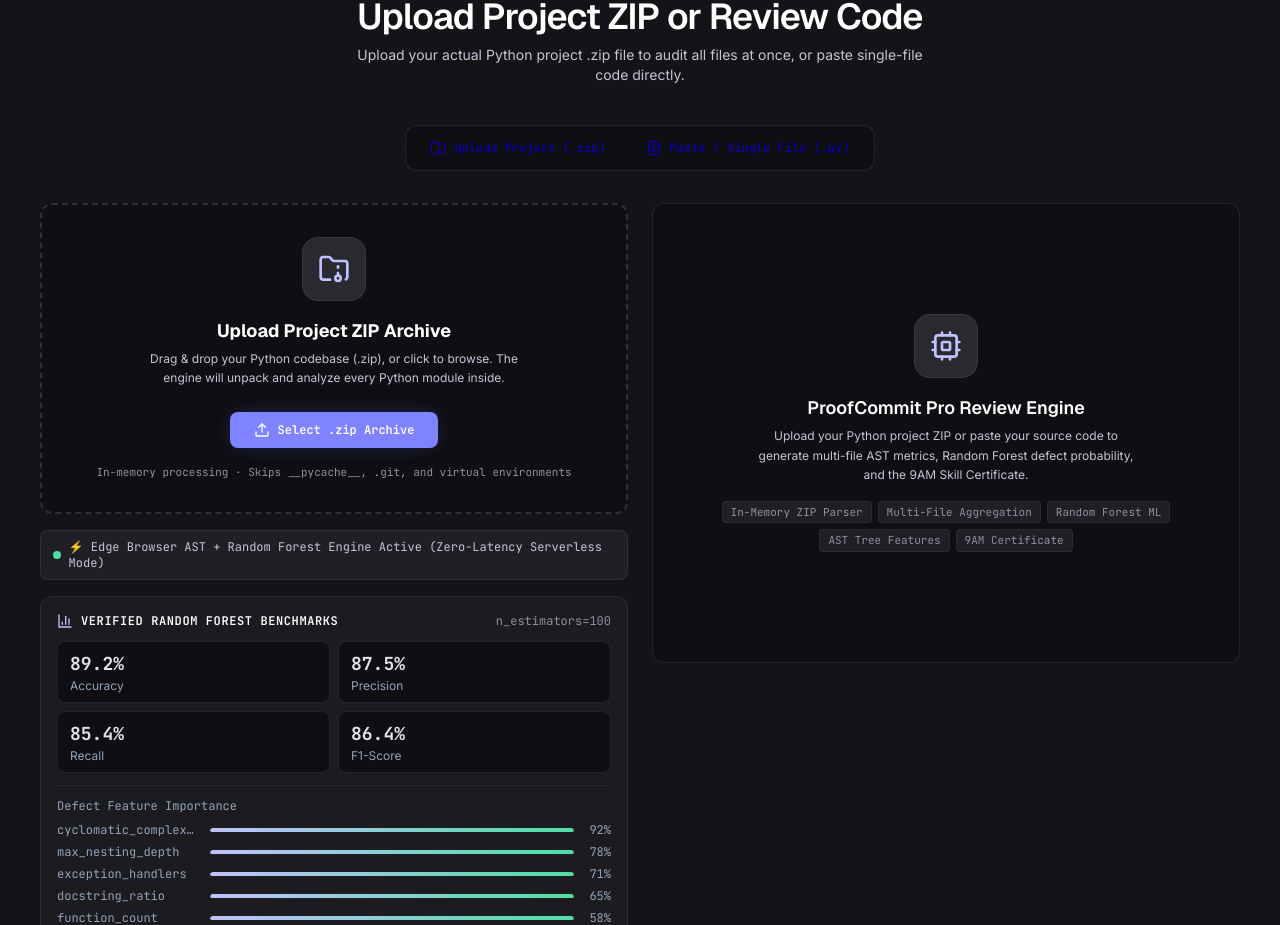
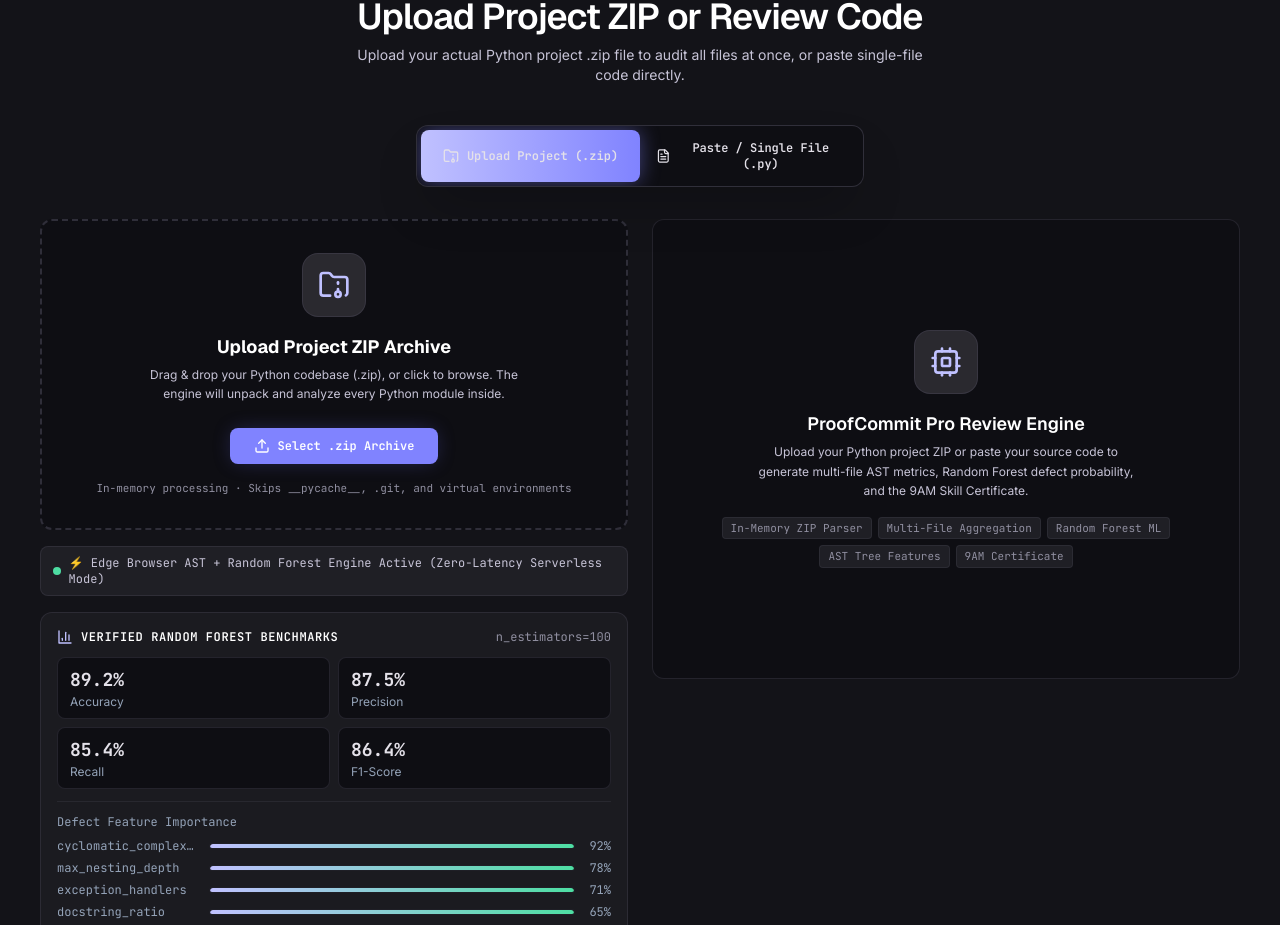
Before and after one commit to anshckool/ProofCommit-Pro, a React (Vite) app in the folder proofcommit-pro/frontend/: page / in a window 1280 px wide. Shown: the part 1597-2522 px from the top of the page. Built offline with nearby package versions, Linux system fonts and the light colour scheme.

Commit message:
feat(ui): add animated sliding pill highlight to input mode switcher

```diff
--- a/proofcommit-pro/frontend/src/App.jsx
+++ b/proofcommit-pro/frontend/src/App.jsx
@@ -1153,6 +1153,7 @@ export default function App() {
               <a
                 className="inline-flex items-center gap-space-sm px-space-xl py-space-md rounded-lg font-mono text-xs font-semibold bg-primary-container text-white hover:bg-primary-container/90 transition-all shadow-[0_0_24px_-4px_rgba(99,102,241,0.35)]"
                 href="#demo"
+                onClick={() => setInputMode('zip')}
               >
                 <FolderArchive className="w-4 h-4" />
                 <span>Upload Project ZIP</span>
@@ -1161,6 +1162,7 @@ export default function App() {
               <a
                 className="inline-flex items-center gap-space-sm px-space-xl py-space-md rounded-lg font-mono text-xs font-medium bg-surface-container border border-outline-variant/50 text-on-surface-variant hover:text-white hover:border-outline-variant transition-colors"
                 href="#demo"
+                onClick={() => setInputMode('single')}
               >
                 <FileCode className="w-4 h-4 text-primary" />
                 <span>Paste Code Directly</span>
@@ -1297,26 +1299,40 @@ export default function App() {
               </p>
             </div>
 
-            {/* Mode Switcher Tabs */}
-            <div className="flex justify-center mb-8">
-              <div className="inline-flex p-1 bg-surface-container-lowest border border-outline-variant/40 rounded-xl font-mono text-xs">
+            {/* Mode Switcher Tabs with Animated Sliding Pill */}
+            <div className="flex justify-center mb-8 px-4">
+              <div className="relative flex p-1 bg-[#0e0e13] border border-[#464554]/60 rounded-xl font-mono text-xs max-w-md w-full shadow-2xl overflow-hidden">
+                {/* Animated Sliding Highlight Pill */}
+                <div
+                  className="absolute top-1 bottom-1 w-[calc(50%-4px)] rounded-lg bg-gradient-to-r from-[#c0c1ff] to-[#8083ff] shadow-[0_0_20px_rgba(128,131,255,0.45)] transition-transform duration-300 ease-out pointer-events-none"
+                  style={{
+                    left: '4px',
+                    transform: inputMode === 'zip' ? 'translateX(0%)' : 'translateX(100%)',
+                  }}
+                />
+
+                {/* Tab 1: ZIP */}
                 <button
+                  type="button"
                   onClick={() => { setInputMode('zip'); setError(null) }}
-                  className={`flex items-center gap-2 px-5 py-2.5 rounded-lg transition-all font-semibold \${
+                  className={`relative z-10 flex-1 flex items-center justify-center gap-2 py-2.5 px-4 rounded-lg transition-colors duration-200 font-semibold \${
                     inputMode === 'zip'
-                      ? 'bg-primary text-on-primary shadow-[0_0_12px_rgba(192,193,255,0.3)]'
-                      : 'text-on-surface-variant hover:text-white'
+                      ? 'text-[#0a0a0f] font-bold'
+                      : 'text-[#908fa0] hover:text-white'
                   }`}
                 >
                   <FolderArchive className="w-4 h-4" />
                   <span>Upload Project (.zip)</span>
                 </button>
+
+                {/* Tab 2: Single */}
                 <button
+                  type="button"
                   onClick={() => { setInputMode('single'); setError(null) }}
-                  className={`flex items-center gap-2 px-5 py-2.5 rounded-lg transition-all font-semibold \${
+                  className={`relative z-10 flex-1 flex items-center justify-center gap-2 py-2.5 px-4 rounded-lg transition-colors duration-200 font-semibold \${
                     inputMode === 'single'
-                      ? 'bg-primary text-on-primary shadow-[0_0_12px_rgba(192,193,255,0.3)]'
-                      : 'text-on-surface-variant hover:text-white'
+                      ? 'text-[#0a0a0f] font-bold'
+                      : 'text-[#908fa0] hover:text-white'
                   }`}
                 >
                   <FileText className="w-4 h-4" />
```
